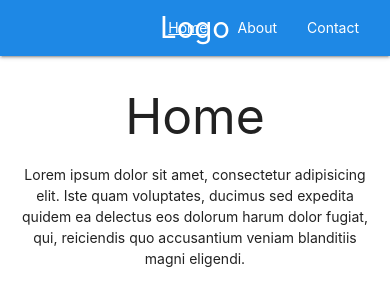
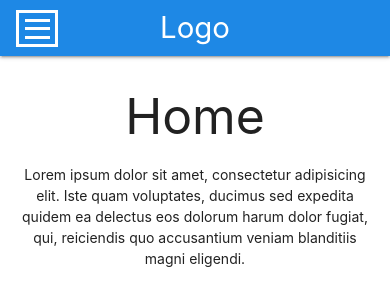
Before and after one commit to conoroshea1996/react-router, a React (Create React App) app: page / in a window 390 px wide. Shown: the top 306 px of the page. Built offline with nearby package versions, Linux system fonts and the light colour scheme.

Commit message:
navbar is now responsive on all screens

```diff
--- a/src/components/Navbar/Navbar.css
+++ b/src/components/Navbar/Navbar.css
@@ -1,3 +1,55 @@
 .active{
     text-decoration: underline;
 }
+.none{
+    display: none;
+}
+.toggler{
+    display: none;
+}
+.navbar_btn {
+    border: 3px solid white;
+    position: fixed;
+    top:10px;
+    cursor: pointer;
+}
+
+.bar1,
+.bar2,
+.bar3 {
+    width: 25px;
+    height: 3px;
+    margin: 0.4rem;
+    background: white;
+    transition: all .4s ease;
+}
+
+.change .bar1 {
+    transform: rotate(-45deg) translate(-8px, 7px);
+}
+
+.change .bar2 {
+    opacity: 0;
+}
+
+.change .bar3 {
+    transform: rotate(45deg) translate(-6px, -5.5px);
+}
+
+@media only screen and (max-width: 600px) {
+   .full-size-nav{
+       display: none;
+   }
+   .small-size-nav{
+    position: fixed;
+    top:56px;
+    left: 0;
+    background-color: #1E88E5 !important;
+    display: flex;
+    flex-direction: column;
+    width: 100%;
+    }
+    .toggler{
+        display: inline-block;
+    }
+}
--- a/src/components/Navbar/Navbar.js
+++ b/src/components/Navbar/Navbar.js
@@ -3,13 +3,32 @@ import { NavLink } from 'react-router-dom';
 import { Container } from '@material-ui/core';
 import '../Navbar/Navbar.css';
 
-function Navbar() {
+class Navbar extends React.Component {
+    state = {
+        isToggled: true
+    }
+    ToggleNav = () => {
+        this.setState({ isToggled: !this.state.isToggled })
+        console.log(this.state);
+    }
+
+    render() {
         return (
             <nav>
                 <div className="nav-wrapper blue darken-1">
                     <Container maxWidth='md'>
+                        <div onClick={this.ToggleNav} className={'toggler navbar_btn ' + (this.state.isToggled ? '' : 'change')}>
+                            <div className="bar bar1"></div>
+                            <div className="bar bar2"></div>
+                            <div className="bar bar3"></div>
+                        </div>
                         <a href="#" className="brand-logo">Logo</a>
-                    <ul id="nav-mobile" className="right ">
+                        <ul id="nav-mobile" className="right full-size-nav">
+                            <li> <NavLink exact={true} to='/'>Home</NavLink> </li>
+                            <li><NavLink to='/about'>About</NavLink></li>
+                            <li><NavLink to='/contact'>Contact</NavLink></li>
+                        </ul>
+                        <ul className={this.state.isToggled ? 'none' : 'small-size-nav'} >
                             <li> <NavLink exact={true} to='/'>Home</NavLink> </li>
                             <li><NavLink to='/about'>About</NavLink></li>
                             <li><NavLink to='/contact'>Contact</NavLink></li>
@@ -19,5 +38,6 @@ function Navbar() {
             </nav >
         );
     }
+}
 
 export default Navbar;
```
Lines whose indentation alone changed are shown as unchanged.
